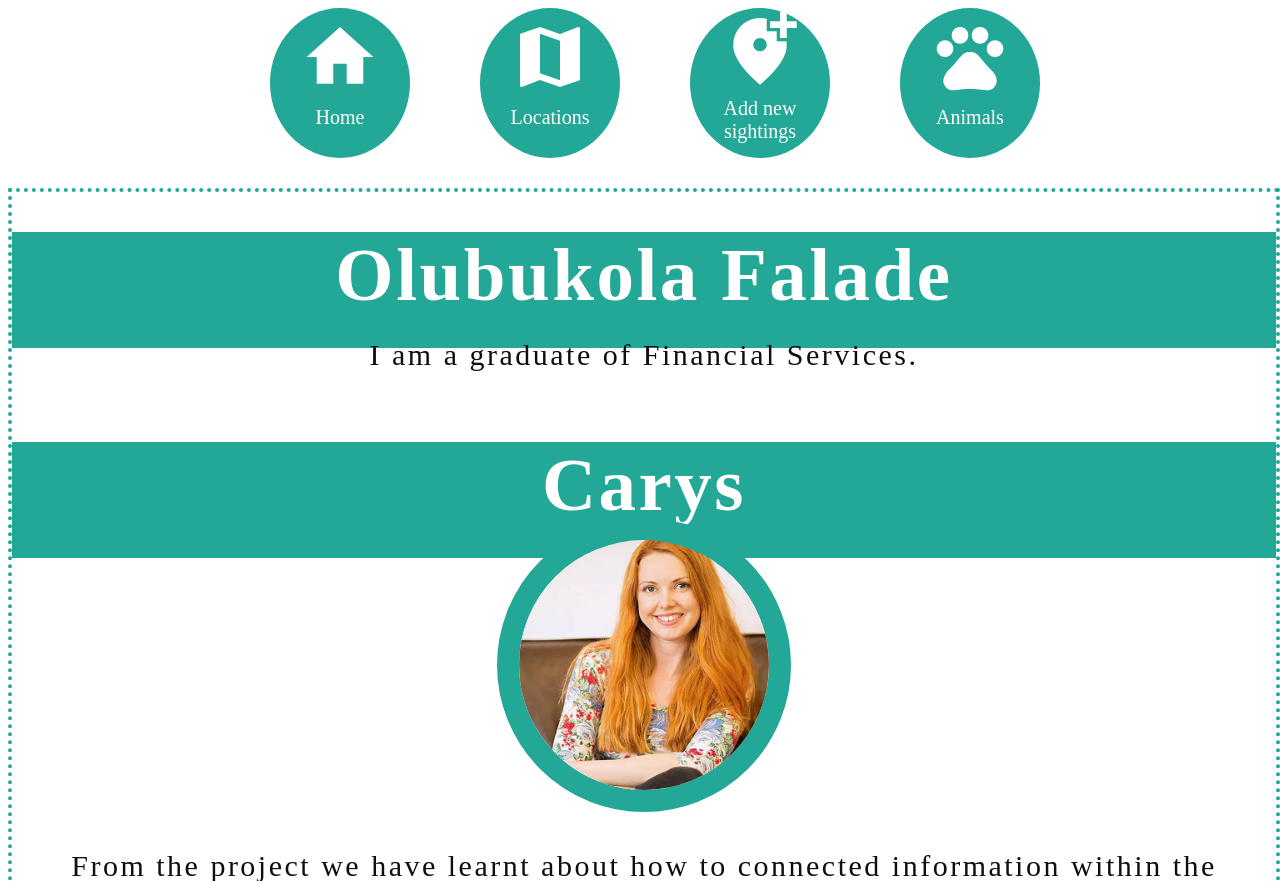
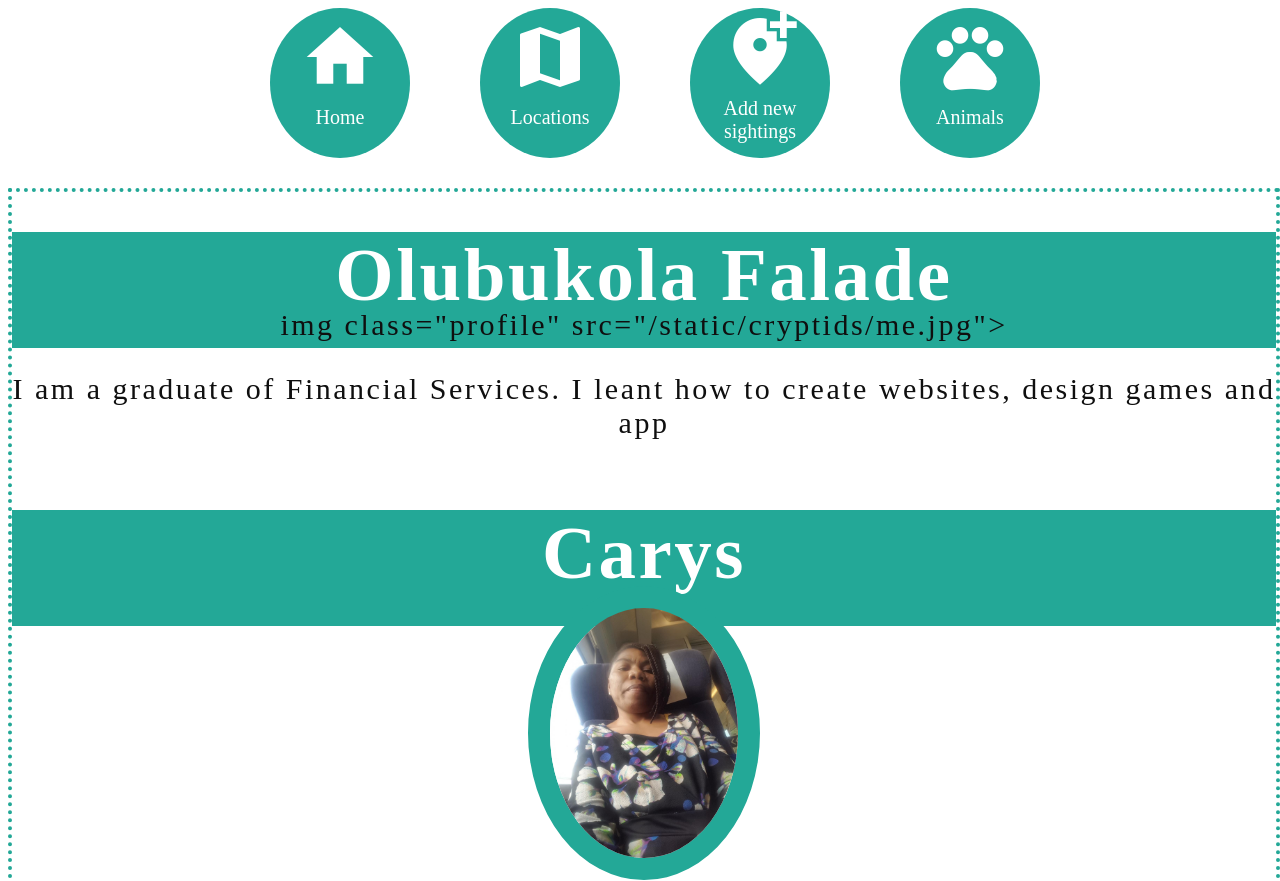
Before and after one commit to carys23/Cryptids, a Django app: page /about/ in a window 1280 px wide. Shown: the top 881 px of the page. Run offline with Django 3.2, Linux system fonts and the light colour scheme; some web fonts are replaced.

Commit message:
edit abouthtml

```diff
--- a/cage/cryptids/templates/cryptids/About.html
+++ b/cage/cryptids/templates/cryptids/About.html
@@ -37,7 +37,8 @@
 <div class="about">
 <div>
     <H2>Olubukola Falade</H2>
-    <p>I am a graduate of Financial Services. </p>
+    img class="profile" src="{% static 'cryptids/me.jpg' %}">
+    <p>I am a graduate of Financial Services. I leant how to create websites, design games and app</p>
 </div>
 
 <div>
```
Also changed, not shown: cage/cryptids/static/cryptids/me.jpg.
